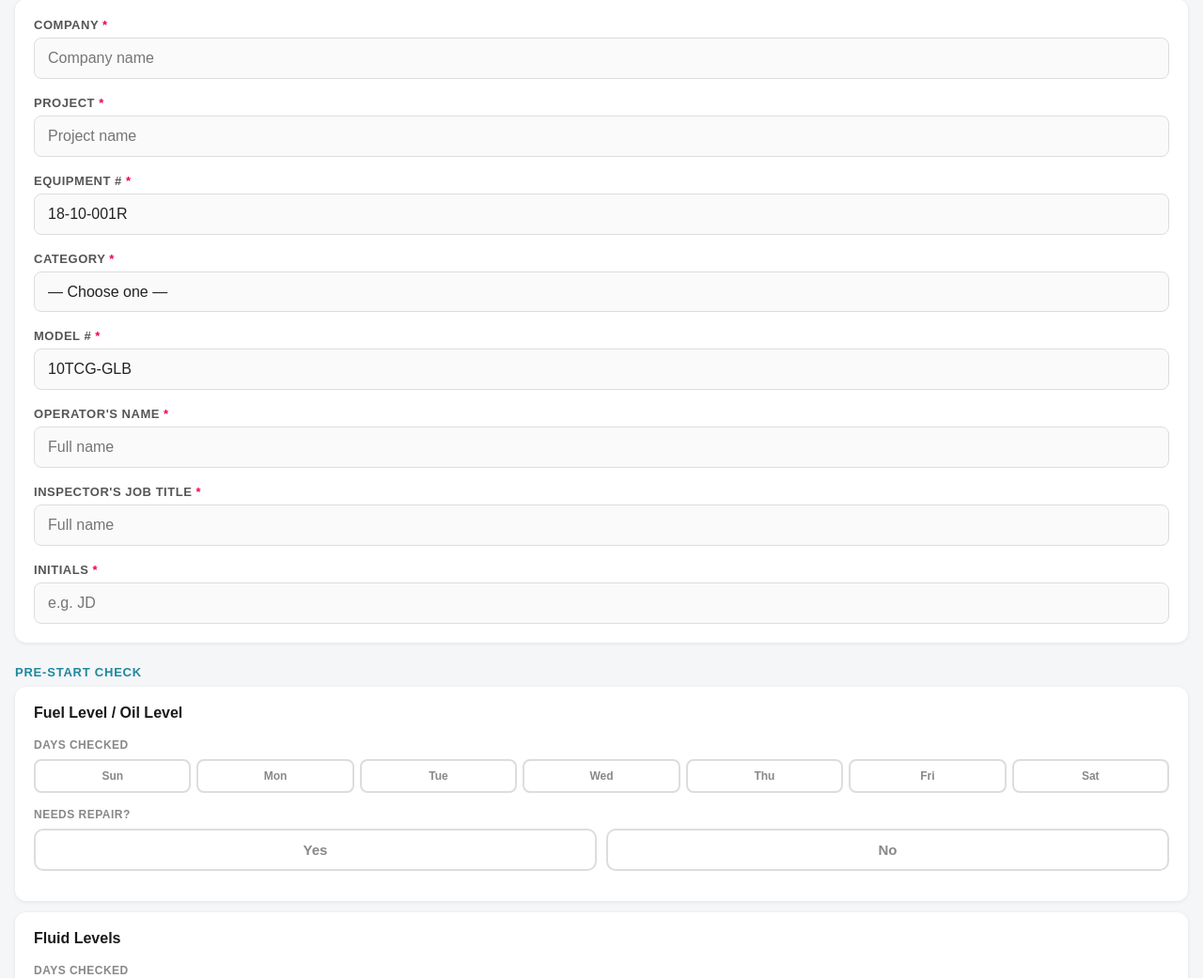
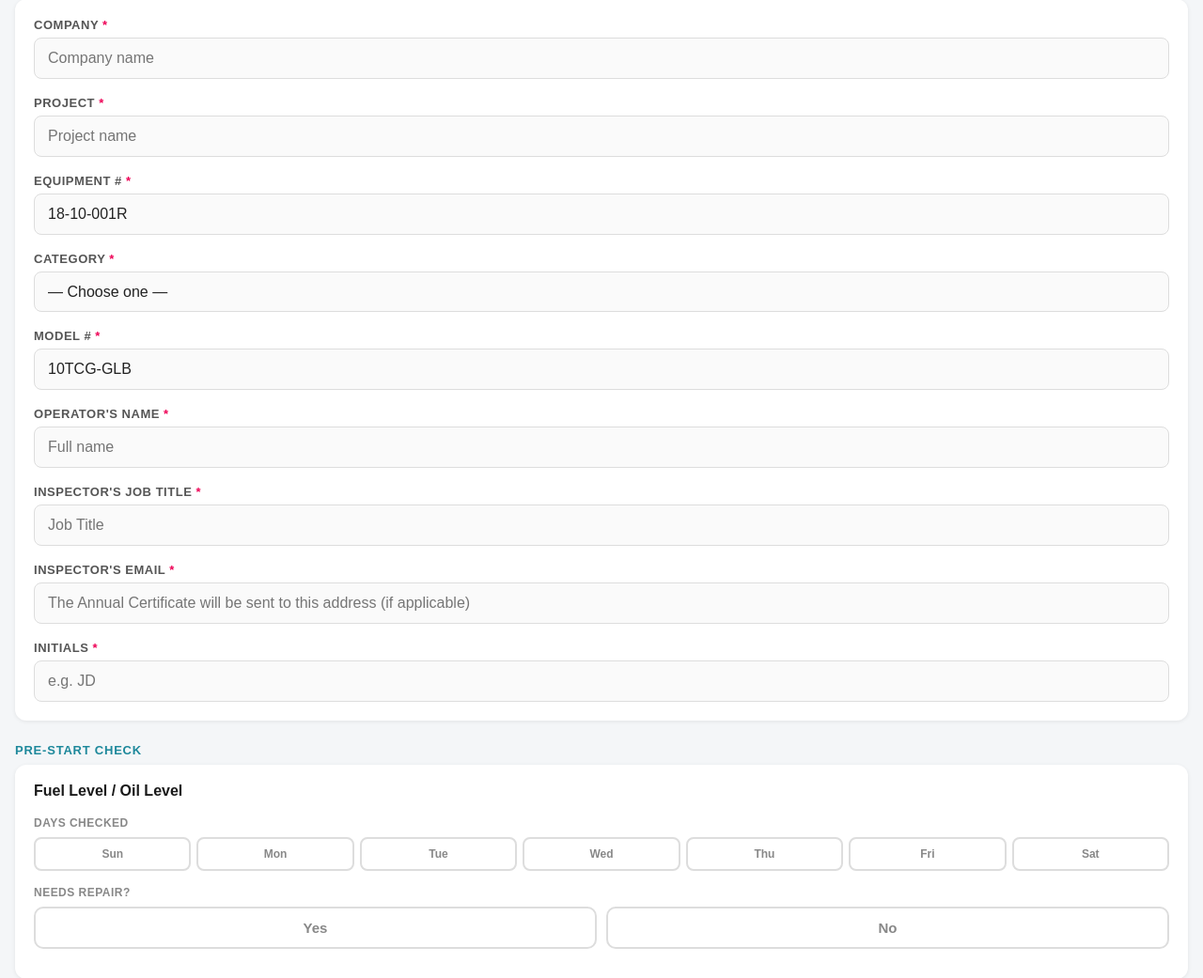
Before and after one commit to CarlosRojasTGP/asset-tracker, a Flask app: page /device/18-10-001R/inspection in a window 1280 px wide. Shown: the part 80-1121 px from the top of the page at 94% size. Run offline with Flask 3, Linux system fonts and the light colour scheme; data comes from the database, SQL or seed files in the repository; both versions use the stored data as it was after the commit.

Commit message:
Added Inspector's email address to send the certificate

```diff
--- a/app.py
+++ b/app.py
@@ -153,6 +153,7 @@ def submit_inspection(device_id):
         model_num=data.get("model_num", ""),
         operator=data.get("operator", ""),
         inspector_title=data.get("inspector_title",""),
+        inspector_email=data.get("inspector_email",""),
         initials=data.get("initials", ""),
         checklist_json=json.dumps(data.get("checklist", [])),
         annual=data.get("annual", False)
@@ -184,6 +185,7 @@ def get_all_inspections():
             "model_num": record.model_num,
             "operator": record.operator,
             "inspector_title": record.inspector_title,
+            "inspector_email": record.inspector_email,
             "initials": record.initials,
             "annual": record.annual, #For certificate generation
             # Parsed back to array so Power Automate can iterate it directly
--- a/models.py
+++ b/models.py
@@ -47,6 +47,7 @@ class Inspection(db.Model):
     model_num = db.Column(db.String)
     operator = db.Column(db.String)
     inspector_title = db.Column(db.String)
+    inspector_email = db.Column(db.String)
     initials = db.Column(db.String)
     # Checklist stored as JSON string
     checklist_json = db.Column(db.Text)
--- a/templates/inspection.html
+++ b/templates/inspection.html
@@ -269,7 +269,11 @@
 
     <div class="field">
         <label>Inspector's Job Title <span class="required">*</span></label>
-        <input type="text" id="inspector_title" placeholder="Full name" />
+        <input type="text" id="inspector_title" placeholder="Job Title" />
+    </div>
+    <div class="field">
+        <label>Inspector's Email <span class="required">*</span></label>
+        <input type="text" id="inspector_email" placeholder="The Annual Certificate will be sent to this address (if applicable)" />
     </div>
     <div class="field">
         <label>Initials <span class="required">*</span></label>
@@ -461,9 +465,10 @@ function submitInspection(annual) {
     const model_num = document.getElementById('model_num').value.trim();
     const operator = document.getElementById('operator').value.trim();
     const inspector_title = document.getElementById('inspector_title').value.trim();
+    const inspector_email = document.getElementById('inspector_email').value.trim();
     const initials = document.getElementById('initials').value.trim();
 
-    if (!company || !project || !equipment_num || !category || !model_num || !operator || !initials || !inspector_title) {
+    if (!company || !project || !equipment_num || !category || !model_num || !operator || !initials || !inspector_title || inspector_email) {
         alert("Please fill in all required fields at the top.");
         return;
     }
@@ -471,7 +476,7 @@ function submitInspection(annual) {
     const payload = {
         company, project, equipment_num, category,
         if_other: document.getElementById('if_other').value.trim(),
-        model_num, operator, inspector_title, initials, annual,
+        model_num, operator, inspector_title, inspector_email, initials, annual,
         checklist: readChecklist()
     };
 
```
Also changed, not shown: instance/assets.db.
